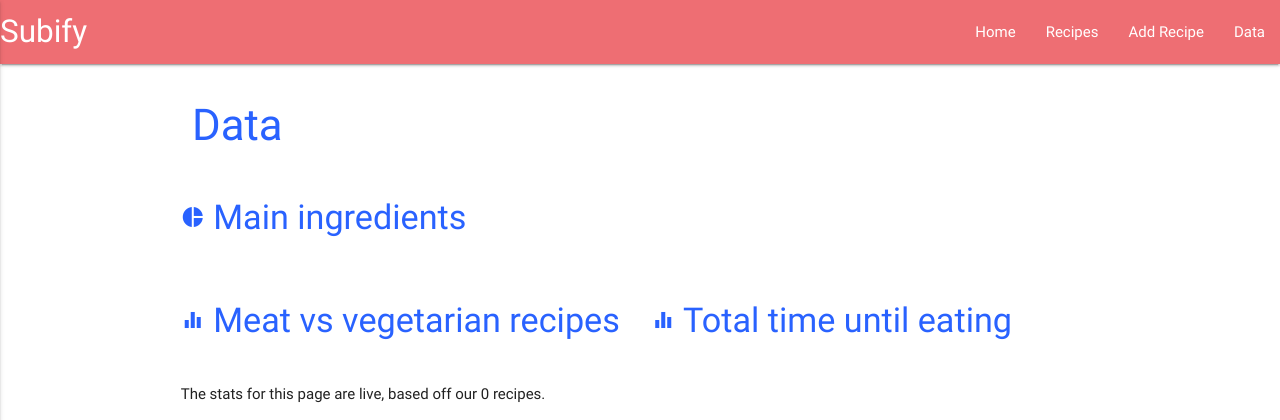
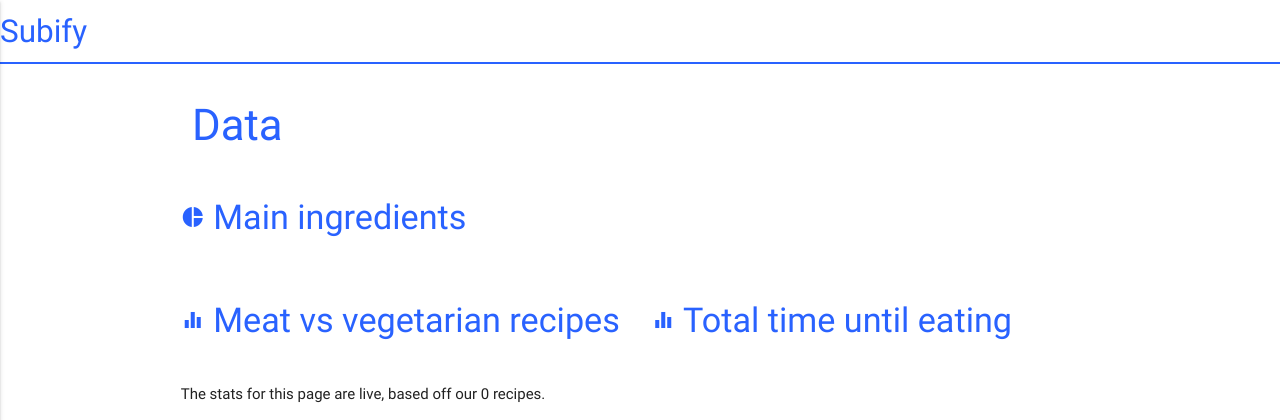
Before and after one commit to jamesahorne/milestone-3, a Flask app: page /data in a window 1280 px wide. Shown: the top 420 px of the page. Run offline with Flask 2, Linux system fonts and the light colour scheme; data that the repository does not hold is empty; some libraries are stand-ins or nearby versions.

Commit message:
Update CSS code from scss files

```diff
--- a/static/css/style.css
+++ b/static/css/style.css
@@ -14,6 +14,20 @@ btn-floating isn't working?
 
 .navbar-fixed {
   z-index: 999; }
+
+nav {
+  background-color: #fff;
+  border-bottom: #2962ff solid 2px;
+  box-shadow: none; }
+  nav .brand-logo {
+    color: #2962ff; }
+  nav a {
+    color: #2962ff; }
+
+.side-nav li > a {
+  color: rgba(41, 98, 255, 0.87); }
+  .side-nav li > a i.material-icons {
+    color: rgba(41, 98, 255, 0.87); }
 
 /*        General        */
 h1,
```
Also changed, not shown: 1 other file.
